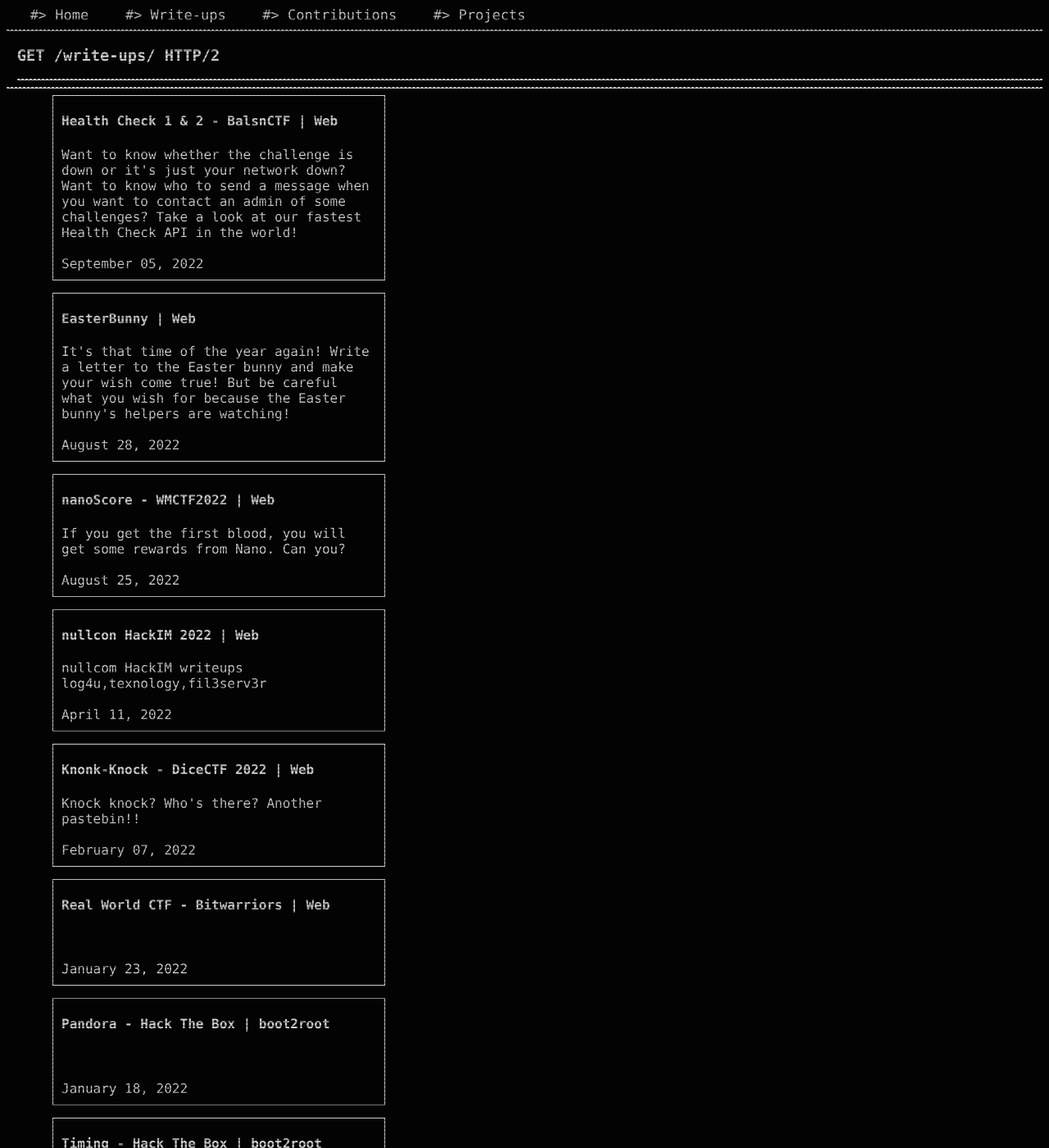
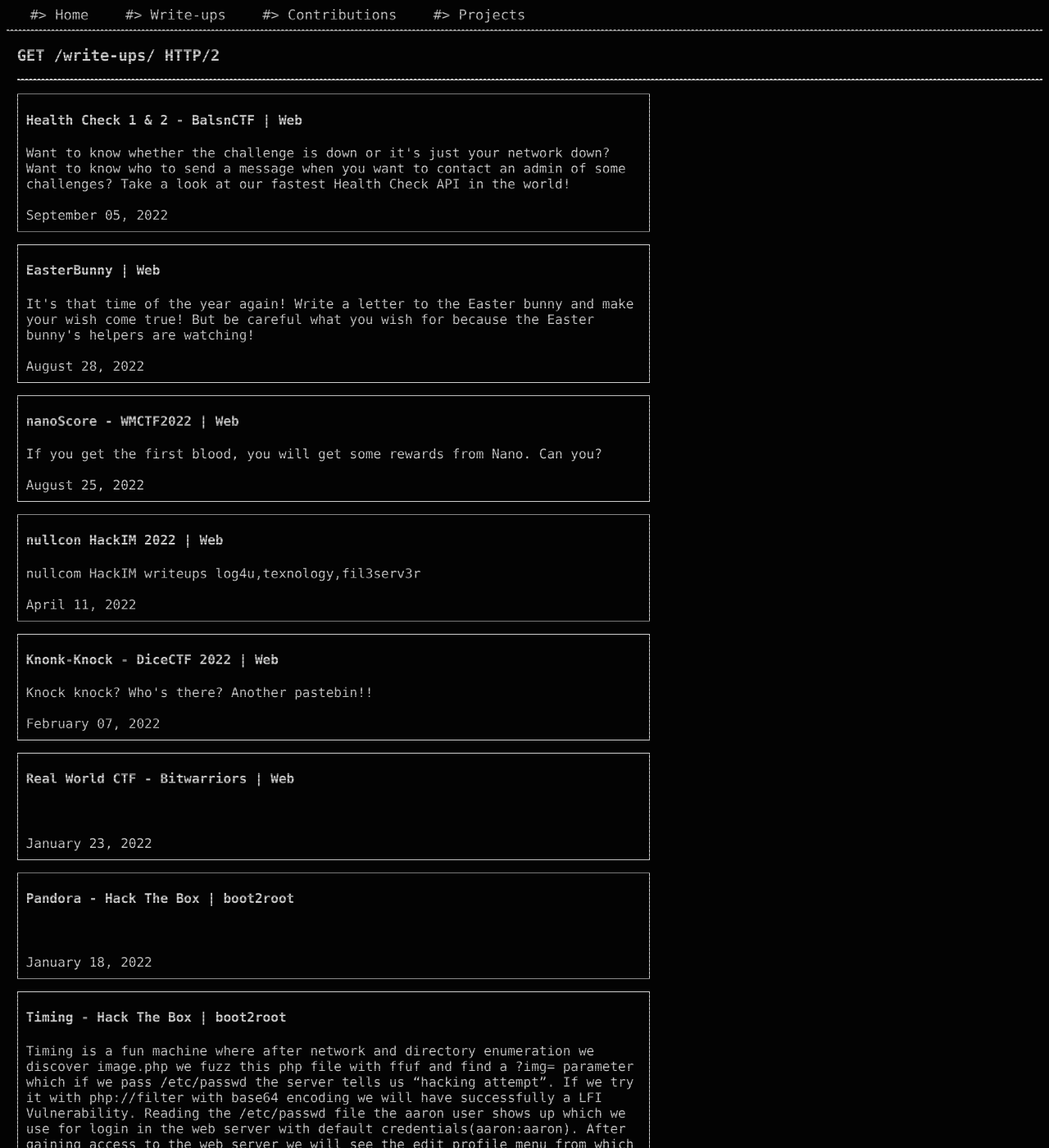
Before and after one commit to dhmosfunk/dhmosfunk.github.io, a Jekyll site: the page built from _pages/writeups.md, in a window 1280 px wide and 1400 px high. Shown: the whole window at 82% size. Built offline with Jekyll 4.4.1, drawn with Linux system fonts in a browser that asks for light colours.

```diff
--- a/_sass/main.scss
+++ b/_sass/main.scss
@@ -247,20 +247,3 @@
     inset 0 3px 8px rgba(64,64,64,0.05),
     inset 0 -5px 10px rgba(25,25,25,0.1);
 }
-
-.left,.right {
-  height: 100%;
-  width: 50%;
-  position: fixed;
-  top: 0;
-  padding-top: 100px;
-}
-
-.left {
-  left: 0;
-  padding-left: 5%;
-}
-.right {
-  right: 0;
-  padding-right: 5%;
-}
```
